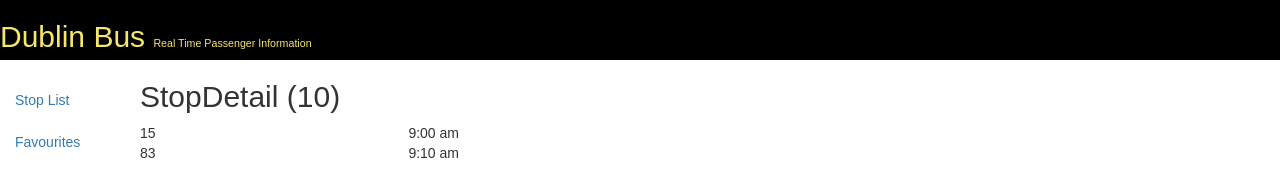
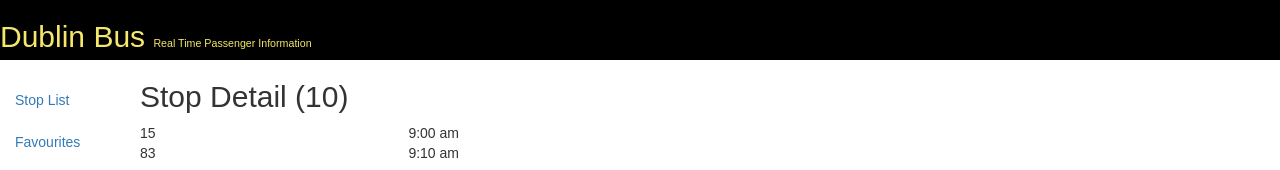
Before and after one commit to rodu/dublin-probus, a React app: page /stop/10 in a window 1280 px wide. Shown: the top 170 px of the page. Built offline with nearby package versions, Linux system fonts and the light colour scheme; what lodash-decorators would draw is missing.

Commit message:
Adds reusable page header

```diff
--- a/src/components/Favourites.js
+++ b/src/components/Favourites.js
@@ -1,9 +1,11 @@
 import React from 'react';
+
+import { PageHeader } from './PageHeader';
 
 export function Favourites() {
   return (
     <div>
-      <h2>Favourites</h2>
+      <PageHeader value="Favourites" />
       Favourites
     </div>);
 }
--- /dev/null
+++ b/src/components/PageHeader.js
@@ -0,0 +1,5 @@
+import React from 'react';
+
+export function PageHeader(props) {
+  return <h2>{props.value}</h2>;
+};
--- a/src/components/StopDetail.js
+++ b/src/components/StopDetail.js
@@ -1,5 +1,6 @@
 import React from 'react';
 
+import { PageHeader } from './PageHeader';
 import { StopDetailTable } from './StopDetailTable';
 
 export function StopDetail(props) {
@@ -7,8 +8,8 @@
 
   return (
     <div>
-      <h2>StopDetail ({stopid})</h2>
-      <StopDetailTable stopid={stopid}></StopDetailTable>
+      <PageHeader value={`Stop Detail (${stopid})`} />
+      <StopDetailTable stopid={stopid} />
     </div>
   );
 }
--- a/src/components/StopList.js
+++ b/src/components/StopList.js
@@ -3,6 +3,7 @@
 
 import { debounce } from 'lodash-decorators';
 
+import { PageHeader } from './PageHeader';
 import { stopListService } from '../services/StopListService';
 
 const filterByValue = function (stopItem) {
@@ -41,7 +42,7 @@
   render() {
     return (
       <div className="stop-list">
-        <h2>Stop List</h2>
+        <PageHeader value="Stop List" />
         <input type="text"
           placeholder="Filter"
           onChange={(event) => this.filterStops.call(this, event.target.value)}
```
